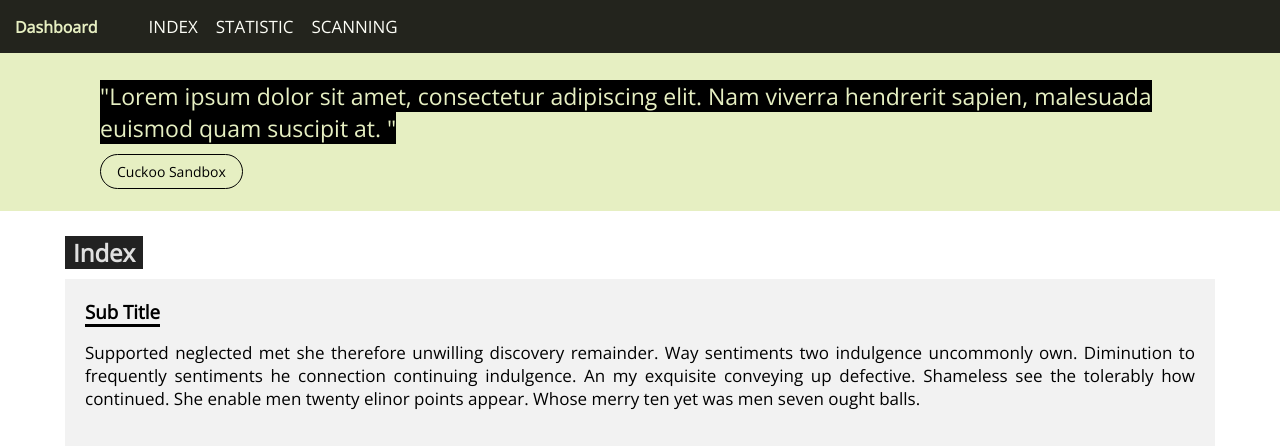
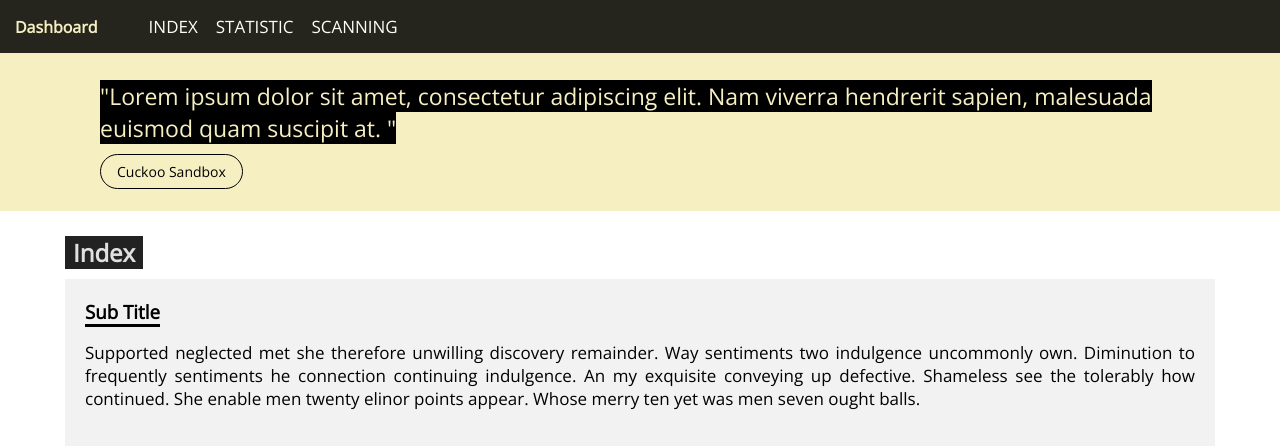
Before and after one commit to neonov1y/whitecuckoo, a Flask app: page / in a window 1280 px wide. Shown: the top 446 px of the page. Run offline with Flask 2, Linux system fonts and the light colour scheme; data that the repository does not hold is empty.

Commit message:
Commit 4

```diff
--- a/functions.py
+++ b/functions.py
@@ -22,12 +22,12 @@ def json_open(file_path, file_name):
         jfile = open(file_path + file_name)
         jdata = json.load(jfile)
 
-        print("%-30s" % print_string + "%s" % "File " + file_name + ".json opened.")
+        print("%-30s" % print_string + "%s" % "File " + file_name + " opened.")
 
         return jdata
 
     except IOError:
-        error_exit(print_string + "Open of file" + file_name + ".json false.")
+        error_exit(print_string + "Open of file" + file_name + " false.")
 
 
 # Function to close JSON file
--- a/server.py
+++ b/server.py
@@ -27,11 +27,11 @@ def index():
                            registry_actions_number=data[5], cuckoo_status=cuckoo_status)
 
 
-@app.route('/upload', methods=['GET', 'POST'])
+@app.route('/upload', methods=['POST'])
 def upload():
     # Save the uploaded file in the directory to uploads
 
-    f = request.files['fil']
+    f = request.files['file']
     f.save('uploads/' + secure_filename(f.filename))
 
     # Open MySQL connection
@@ -54,4 +54,4 @@ def upload():
 
 
 if __name__ == '__main__':
-    app.run(debug=True)
+    app.run(host='0.0.0.0', port=5000, debug=True)
--- a/static/scriptAjax.js
+++ b/static/scriptAjax.js
@@ -7,8 +7,8 @@ function upload() {
 		if (this.readyState == 4 && this.status == 200) {
 			var str_data = "";
 			var str_type = "";
-			object = JSON.parse(xhttp.responseText)
-			document.getElementById("uploadBlock").innerHTML = ""
+			object = JSON.parse(xhttp.responseText);
+			document.getElementById("uploadBlock").innerHTML = "";
 
 			for (var i = 0;i < object.length;i++) {
 				if (object[i].data_type == "DNS connection") {
@@ -32,36 +32,36 @@ function upload() {
 					str_type = "Process: ";
 				}
 				else if (object[i].data_type == "Dropped file") {
-					str_data = "size: " + object[i].size + "<br /> process: " + object[i].process
+					str_data = "size: " + object[i].size + "<br /> process: " + object[i].process;
 					str_data += "<br /> type: " + object[i].type + "<br /> path: " + object[i].path;
 					str_type = "Dropped file: ";
 				}
 				else if (object[i].data_type == "Deleted file") {
-					str_data = "action_type: " + object[i].action_type + "<br /> full_path: " + object[i].full_path
+					str_data = "action_type: " + object[i].action_type + "<br /> full_path: " + object[i].full_path;
 					str_type = "Deleted file: ";
 				}
 				else if (object[i].data_type == "Created folder") {
-					str_data = "action_type: " + object[i].action_type + "<br /> full_path: " + object[i].full_path
+					str_data = "action_type: " + object[i].action_type + "<br /> full_path: " + object[i].full_path;
 					str_type = "Created folder: ";
 				}
 				else if (object[i].data_type == "Deleted folder") {
-					str_data = "action_type: " + object[i].action_type + "<br /> full_path: " + object[i].full_path
+					str_data = "action_type: " + object[i].action_type + "<br /> full_path: " + object[i].full_path;
 					str_type = "Deleted folder: ";
 				}
 				else if (object[i].data_type == "Written registry") {
-					str_data = "action_type: " + object[i].action_type + "<br /> full_path: " + object[i].full_path
+					str_data = "action_type: " + object[i].action_type + "<br /> full_path: " + object[i].full_path;
 					str_type = "Written registry: ";
 				}
 				else if (object[i].data_type == "Opened registry") {
-					str_data = "action_type: " + object[i].action_type + "<br /> full_path: " + object[i].full_path
+					str_data = "action_type: " + object[i].action_type + "<br /> full_path: " + object[i].full_path;
 					str_type = "Opened registry: ";
 				}
 				else if (object[i].data_type == "Deleted registry") {
-					str_data = "action_type: " + object[i].action_type + "<br /> full_path: " + object[i].full_path
+					str_data = "action_type: " + object[i].action_type + "<br /> full_path: " + object[i].full_path;
 					str_type = "Deleted registry: ";
 				}
 				else if (object[i].data_type == "Readed registry") {
-					str_data = "action_type: " + object[i].action_type + "<br /> full_path: " + object[i].full_path
+					str_data = "action_type: " + object[i].action_type + "<br /> full_path: " + object[i].full_path;
 					str_type = "Readed registry: ";
 				}
 
@@ -73,25 +73,20 @@ function upload() {
 						<div id='dataContainer'>\
 							<p id='messageData'>" + str_data + "</p>\
 						</div>\
-					</div>"
+					</div>";
+			}
 
-			}
-			// 		<meta name="viewport" content="width=device-width, initial-scale=1"/>
 			// Loading off
 			document.getElementById("loaderSpinner").style.display = "none";
 			document.getElementById("loaderText").style.display = "none";
 		}
 	}
 
-	form.append("fil", file);
-	xhttp.open("POST", "http://127.0.0.1:5000/upload", true)
+	form.append("file", file);
+	xhttp.open("POST", document.location.href + "upload", true);
 	xhttp.send(form);
 
 	// Loading on
 	document.getElementById("loaderSpinner").style.display = "block";
 	document.getElementById("loaderText").style.display = "block";
-
-	//alert("Size: " + file.files[0].size + "bytes");
-	//alert("File name: " + file.files[0].name);
-	//alert("File path: " + file.files[0].contents);
 };
--- a/static/style.css
+++ b/static/style.css
@@ -87,7 +87,7 @@ li {
 }
 
 #menulink:hover {
-	background-color: #E6EFC2;
+	background-color: #F6EFC2;
 	color: black;
 }
 
@@ -96,7 +96,7 @@ li {
 }
 
 #bitdam {
-	color: #E6EFC2;
+	color: #F6EFC2;
 	background-color: black;
 	font-family: 'Open Sans', sans-serif;
 	font-size: 16px;
@@ -104,7 +104,7 @@ li {
 }
 
 nav {
-    background-color: #E6EFC2;
+    background-color: #F6EFC2;
     min-height: 80px;
     padding-top: 80px;
     padding-bottom: 30px;
@@ -114,7 +114,7 @@ nav {
 
 #navtext {
     background-color: black;
-    color: #E6EFC2;
+    color: #F6EFC2;
     font-size: 23px;
     display: inline;
 }
```
Also changed, not shown: 1 other file.
